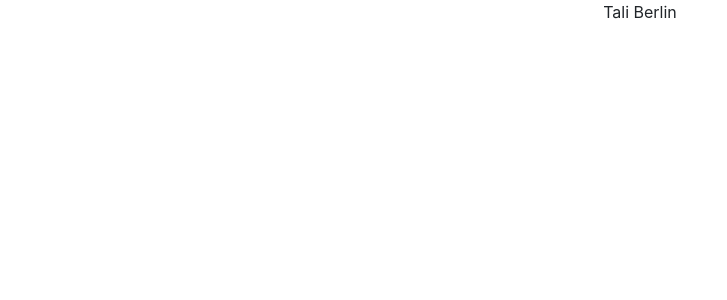
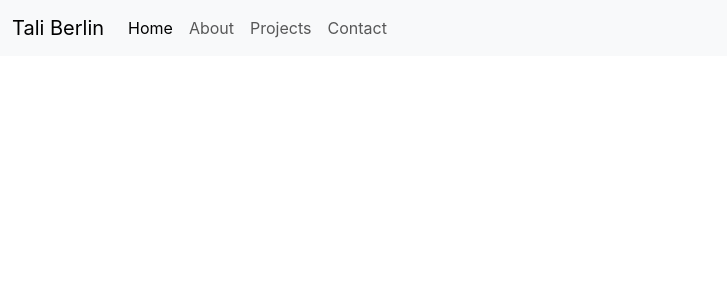
Before and after one commit to taliberlin/my-portfolio, a React (Create React App) app: page / in a window 1280 px wide. Shown: the top 300 px of the page, without its empty margins (0-727 px from the left). Built offline with nearby package versions, Linux system fonts and the light colour scheme.

Commit message:
added navbar

```diff
--- a/src/App.js
+++ b/src/App.js
@@ -1,9 +1,12 @@
 import "./App.css";
+import NavBar from "./NavBar";
 
 function App() {
   return (
     <div className="App">
-      <header className="App-header">Tali Berlin</header>
+      <header className="App-header">
+        <NavBar />
+      </header>
     </div>
   );
 }
--- /dev/null
+++ b/src/NavBar.js
@@ -0,0 +1,42 @@
+import React from "react";
+
+export default function NavBar() {
+  return (
+    <div className="NavBar">
+      <nav className="navbar navbar-expand-lg bg-light">
+        <div className="container-fluid">
+          <a className="navbar-brand" href="#">
+            Tali Berlin
+          </a>
+          <button
+            className="navbar-toggler"
+            type="button"
+            data-bs-toggle="collapse"
+            data-bs-target="#navbarNavAltMarkup"
+            aria-controls="navbarNavAltMarkup"
+            aria-expanded="false"
+            aria-label="Toggle navigation"
+          >
+            <span className="navbar-toggler-icon"></span>
+          </button>
+          <div className="collapse navbar-collapse" id="navbarNavAltMarkup">
+            <div className="navbar-nav">
+              <a className="nav-link active" aria-current="page" href="#">
+                Home
+              </a>
+              <a className="nav-link" href="#">
+                About
+              </a>
+              <a className="nav-link" href="#">
+                Projects
+              </a>
+              <a className="nav-link" href="#">
+                Contact
+              </a>
+            </div>
+          </div>
+        </div>
+      </nav>
+    </div>
+  );
+}
```
